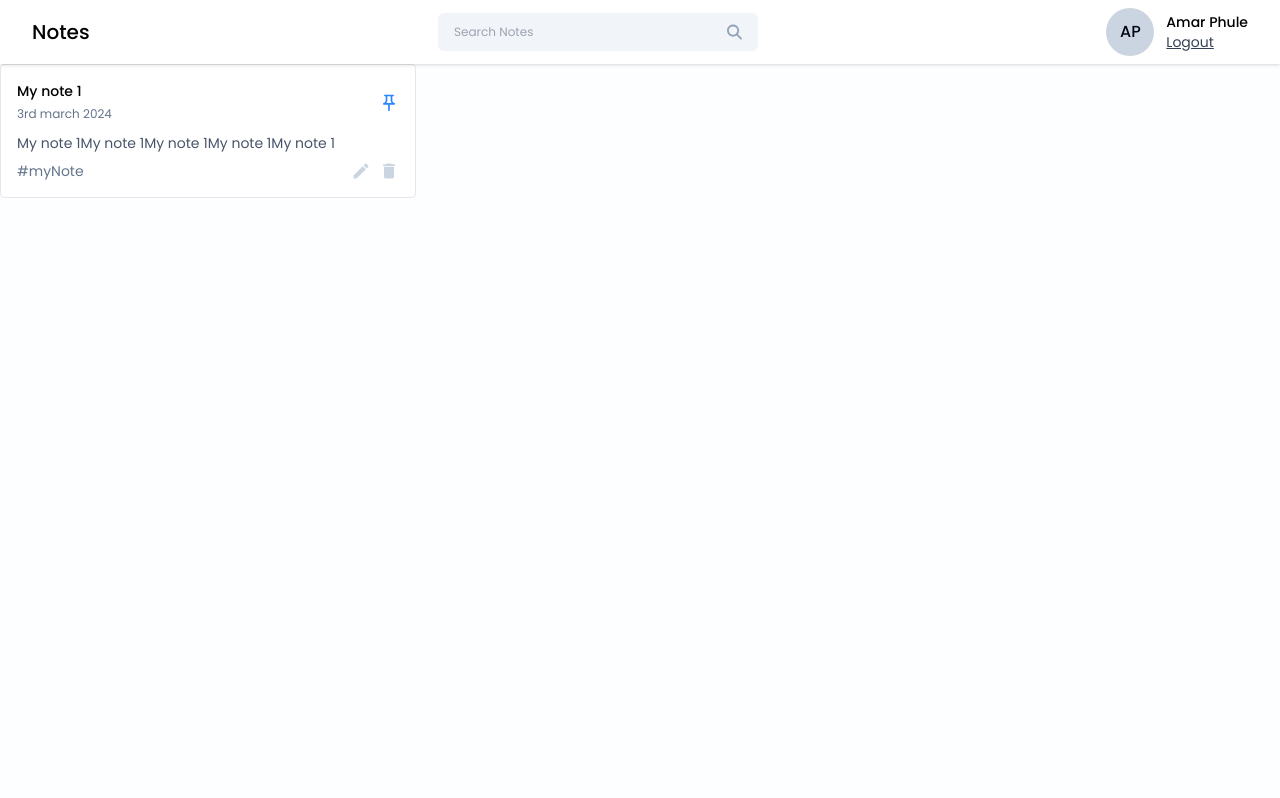
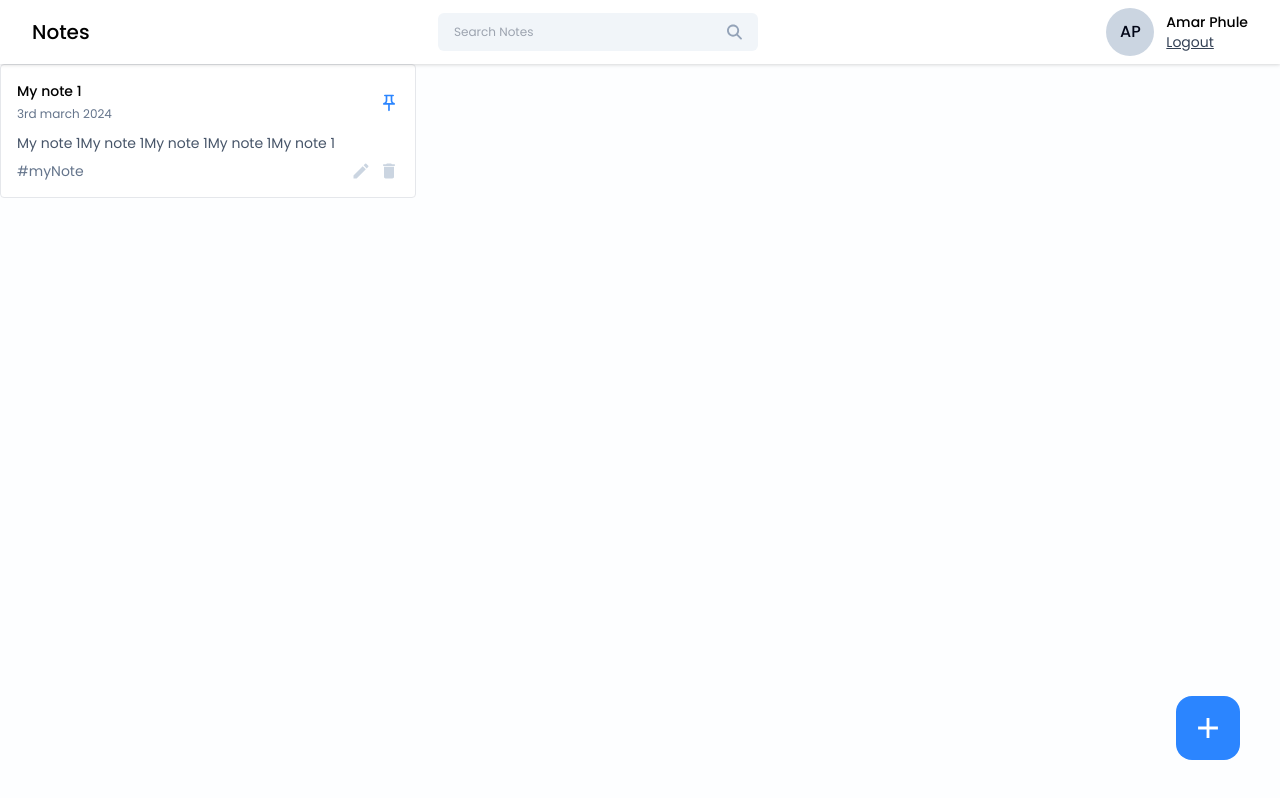
Before and after one commit to amarphule/notes-app, a React (Vite) app in the folder frontend/notes-app/: page /dashboard in a window 1280 px wide. Built offline with nearby package versions, Linux system fonts and the light colour scheme.

Commit message:
add plus button

```diff
--- a/frontend/notes-app/src/pages/Home/Home.jsx
+++ b/frontend/notes-app/src/pages/Home/Home.jsx
@@ -19,6 +19,9 @@ function Home() {
           />
         </div>
       </div>
+      <button className="w-16 h-16 bg-primary flex items-center justify-center rounded-2xl absolute right-10 bottom-10">
+        <MdAdd className="text-[34px] text-white" />
+      </button>
     </>
   );
 }
```
